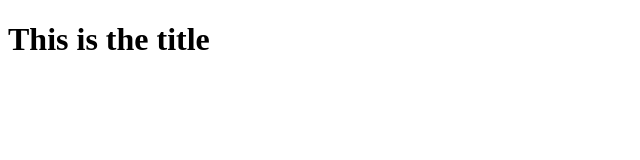
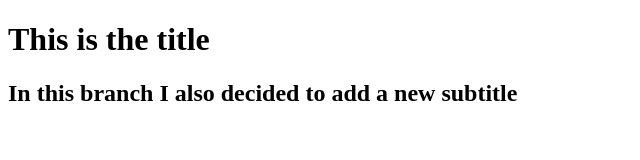
Before and after one commit to vladimirreyes09/git-tutorial, a plain HTML site: page index.html in a window 1280 px wide. Shown: the whole page, without its empty margins (0-640 px from the left). Drawn offline with Linux system fonts and the light colour scheme.

Commit message:
this is a commit that generate a collision

```diff
--- a/index.html
+++ b/index.html
@@ -8,5 +8,6 @@
 </head>
 <body>
   <h1>This is the title</h1>
+  <h2>In this branch I also decided to add a new subtitle</h2>
 </body>
 </html>
```
